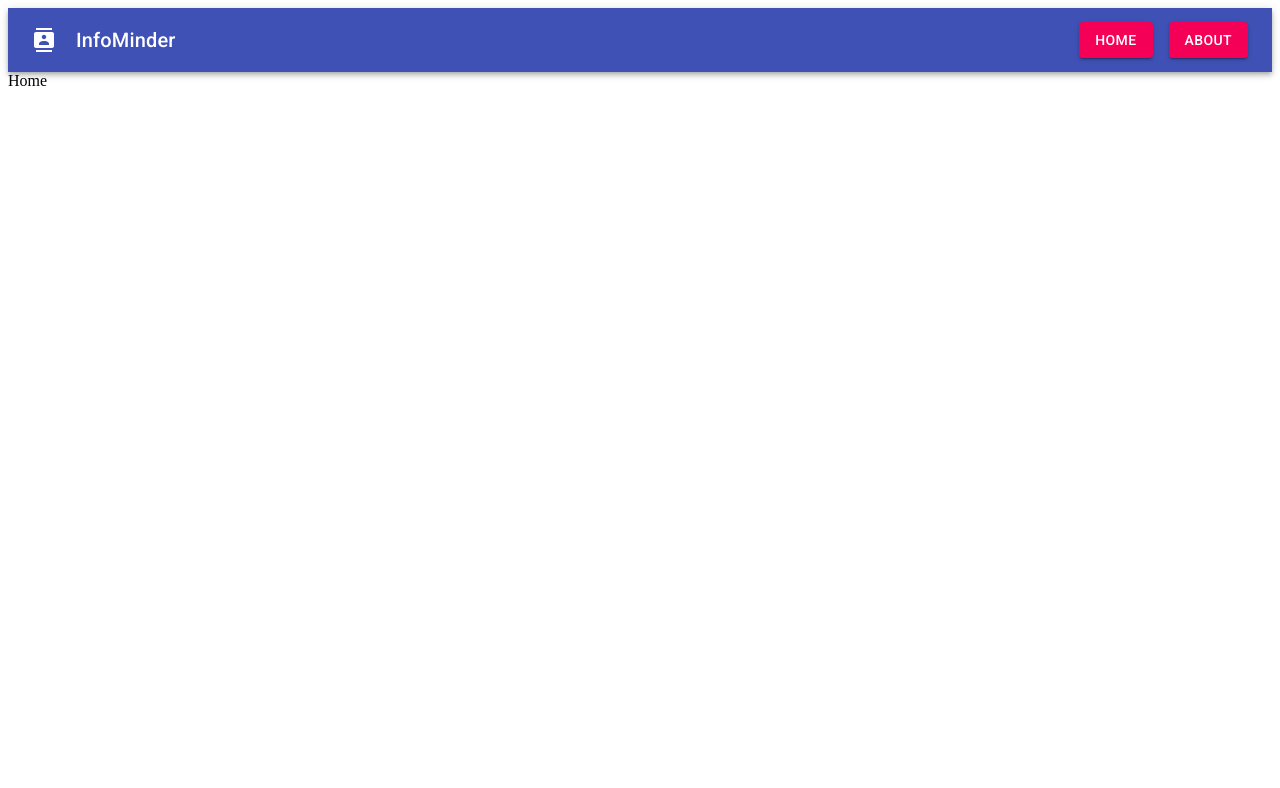
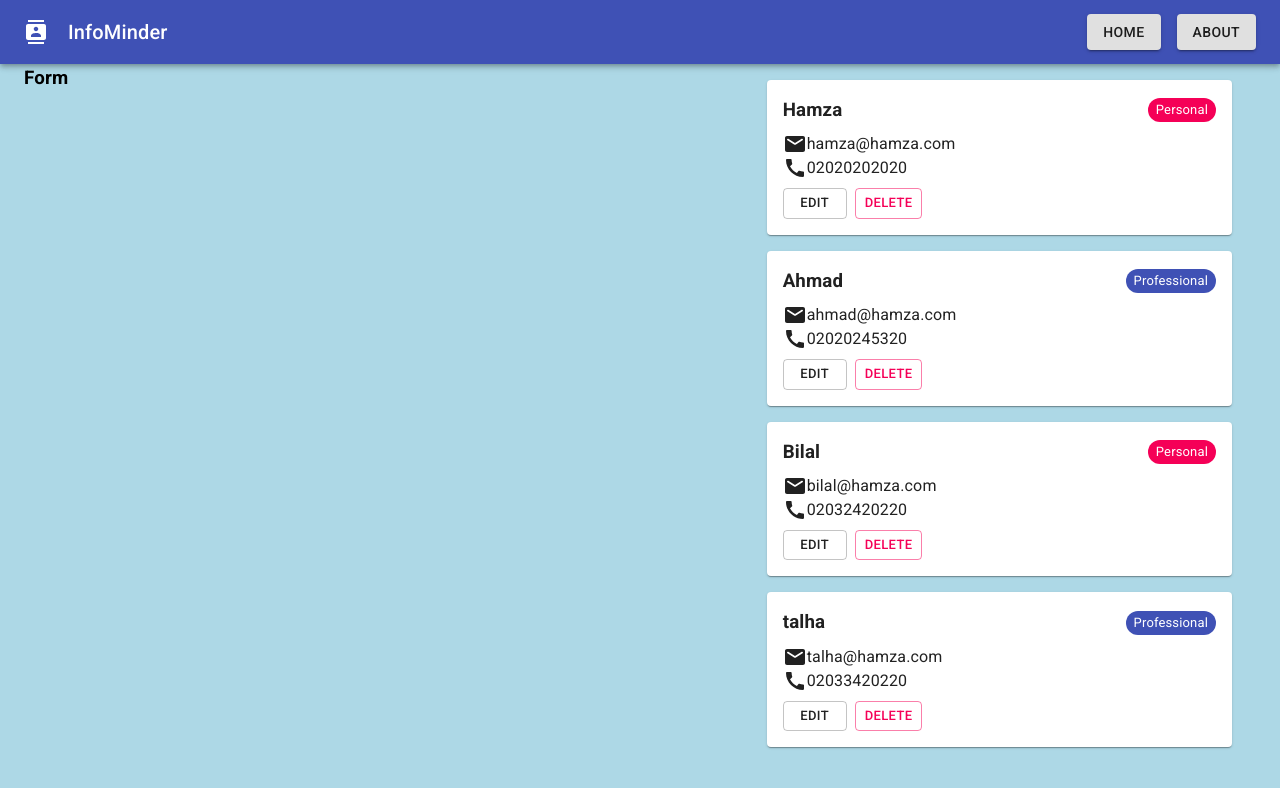
Before and after one commit to hamzahmd/contact-infominder, a React (Create React App) app in the folder client/: page / in a window 1280 px wide. Shown: the top 788 px of the page. Built offline with nearby package versions, Linux system fonts and the light colour scheme; the HTML template or start-up script is replaced by a standard one.

Commit message:
Created ContactItems with context

```diff
--- /dev/null
+++ b/client/src/App.css
@@ -0,0 +1,10 @@
+* {
+  margin: 0;
+  padding: 0;
+  box-sizing: border-box;
+}
+
+body {
+  background-color: lightblue;
+  min-height: 100vh;
+}
--- a/client/src/App.js
+++ b/client/src/App.js
@@ -1,14 +1,17 @@
 import React, { Fragment } from 'react';
+import './App.css';
 import { BrowserRouter as Router, Route, Switch } from 'react-router-dom';
 import Navbar from './components/layout/Navbar';
 import Home from './components/pages/Home';
 import About from './components/pages/About';
 import ContactState from './context/contact/ContactState';
+import { Typography } from '@material-ui/core';
 const App = () => {
   return (
     <ContactState>
       <Router>
         <Fragment>
+          <Typography>
             <Navbar />
             <div>
               <Switch>
@@ -16,6 +19,7 @@ const App = () => {
                 <Route exact path='/about' component={About} />
               </Switch>
             </div>
+          </Typography>
         </Fragment>
       </Router>
     </ContactState>
--- /dev/null
+++ b/client/src/components/contacts/ContactItem.js
@@ -0,0 +1,76 @@
+import React from 'react';
+import PropTypes from 'prop-types';
+
+import { Chip, Button, Box } from '@material-ui/core';
+import EmailRoundedIcon from '@material-ui/icons/EmailRounded';
+import CallIcon from '@material-ui/icons/Call';
+
+const ContactItem = ({ contact }) => {
+  const { id, name, email, phone, type } = contact;
+
+  return (
+    <div>
+      <div
+        style={{
+          display: 'flex',
+          alignItems: 'center',
+          justifyContent: 'space-between',
+          paddingBottom: '0.5rem',
+        }}
+      >
+        <h3>{name}</h3>
+        <Chip
+          size='small'
+          color={type === 'professional' ? 'primary' : 'secondary'}
+          label={type.charAt(0).toUpperCase() + type.slice(1)}
+        />
+      </div>
+
+      {email !== null ? (
+        <p
+          style={{
+            display: 'flex',
+            alignItems: 'center',
+          }}
+        >
+          <EmailRoundedIcon /> {email}
+        </p>
+      ) : (
+        'null'
+      )}
+      {phone !== null ? (
+        <p
+          style={{
+            display: 'flex',
+            alignItems: 'center',
+          }}
+        >
+          <CallIcon /> {phone}
+        </p>
+      ) : (
+        'null'
+      )}
+      <div
+        style={{
+          display: 'flex',
+          marginTop: '0.5rem',
+        }}
+      >
+        <Box pr={1}>
+          <Button size='small' variant='outlined'>
+            Edit
+          </Button>
+        </Box>
+        <Button size='small' variant='outlined' color='secondary'>
+          Delete
+        </Button>
+      </div>
+    </div>
+  );
+};
+
+ContactItem.propTypes = {
+  contact: PropTypes.object.isRequired,
+};
+
+export default ContactItem;
--- /dev/null
+++ b/client/src/components/contacts/Contacts.js
@@ -0,0 +1,25 @@
+import React, { useContext } from 'react';
+import ContactItem from './ContactItem';
+import ContactContext from '../../context/contact/contactContext';
+
+import { Container, Card, Grid } from '@material-ui/core';
+
+const Contacts = () => {
+  const contactContext = useContext(ContactContext);
+  const { contacts } = contactContext;
+
+  return (
+    <Container>
+      <Grid container>
+        {contacts.map((contact) => (
+          <Grid item xs={12} md={12}>
+            <Card style={{ margin: '1rem 0 0 0', padding: ' 1rem' }}>
+              <ContactItem key={contact.id} contact={contact} />
+            </Card>
+          </Grid>
+        ))}
+      </Grid>
+    </Container>
+  );
+};
+export default Contacts;
--- a/client/src/components/layout/Navbar.js
+++ b/client/src/components/layout/Navbar.js
@@ -2,13 +2,15 @@ import React from 'react';
 import PropTypes from 'prop-types';
 import { Link } from 'react-router-dom';
 import ContactsIcon from '@material-ui/icons/Contacts';
-import AppBar from '@material-ui/core/AppBar';
-import Toolbar from '@material-ui/core/Toolbar';
-import { makeStyles } from '@material-ui/core/styles';
-import Button from '@material-ui/core/Button';
-import IconButton from '@material-ui/core/IconButton';
-import Typography from '@material-ui/core/Typography';
-import { Box } from '@material-ui/core';
+import {
+  Box,
+  AppBar,
+  Toolbar,
+  makeStyles,
+  Button,
+  IconButton,
+  Typography,
+} from '@material-ui/core';
 
 const useStyles = makeStyles((theme) => ({
   root: {
@@ -25,7 +27,7 @@ const useStyles = makeStyles((theme) => ({
 const Navbar = ({ title }) => {
   const classes = useStyles();
   return (
-    <AppBar position='static' color='primary' className={classes.root}>
+    <AppBar position='sticky' color='primary' className={classes.root}>
       <Toolbar>
         <IconButton
           edge='start'
@@ -38,7 +40,12 @@ const Navbar = ({ title }) => {
           {title}
         </Typography>
         <Box pr={2}>
-          <Button component={Link} to='/' variant='contained' color='secondary'>
+          <Button
+            component={Link}
+            to='/'
+            variant='contained'
+            color='transprent'
+          >
             Home
           </Button>
         </Box>
@@ -46,7 +53,7 @@ const Navbar = ({ title }) => {
           component={Link}
           to='/about'
           variant='contained'
-          color='secondary'
+          color='ransprent'
         >
           About
         </Button>
--- a/client/src/components/pages/Home.js
+++ b/client/src/components/pages/Home.js
@@ -1,6 +1,21 @@
-import React from 'react';
+import React, { Fragment } from 'react';
+import Contacts from '../contacts/Contacts';
+import { Container, Grid, makeStyles } from '@material-ui/core';
 
 const Home = () => {
-  return <div> Home</div>;
+  return (
+    <Container>
+      <Fragment>
+        <Grid container>
+          <Grid item xs={12} md={7}>
+            <h3>Form</h3>
+          </Grid>
+          <Grid item xs={12} md={5}>
+            <Contacts />
+          </Grid>
+        </Grid>
+      </Fragment>
+    </Container>
+  );
 };
 export default Home;
--- a/client/src/context/contact/ContactState.js
+++ b/client/src/context/contact/ContactState.js
@@ -36,6 +36,13 @@ const ContactState = (props) => {
         phone: '02032420220',
         type: 'personal',
       },
+      {
+        id: 4,
+        name: 'talha',
+        email: 'talha@hamza.com',
+        phone: '02033420220',
+        type: 'professional',
+      },
     ],
   };
 
```
Lines whose indentation alone changed are shown as unchanged.
